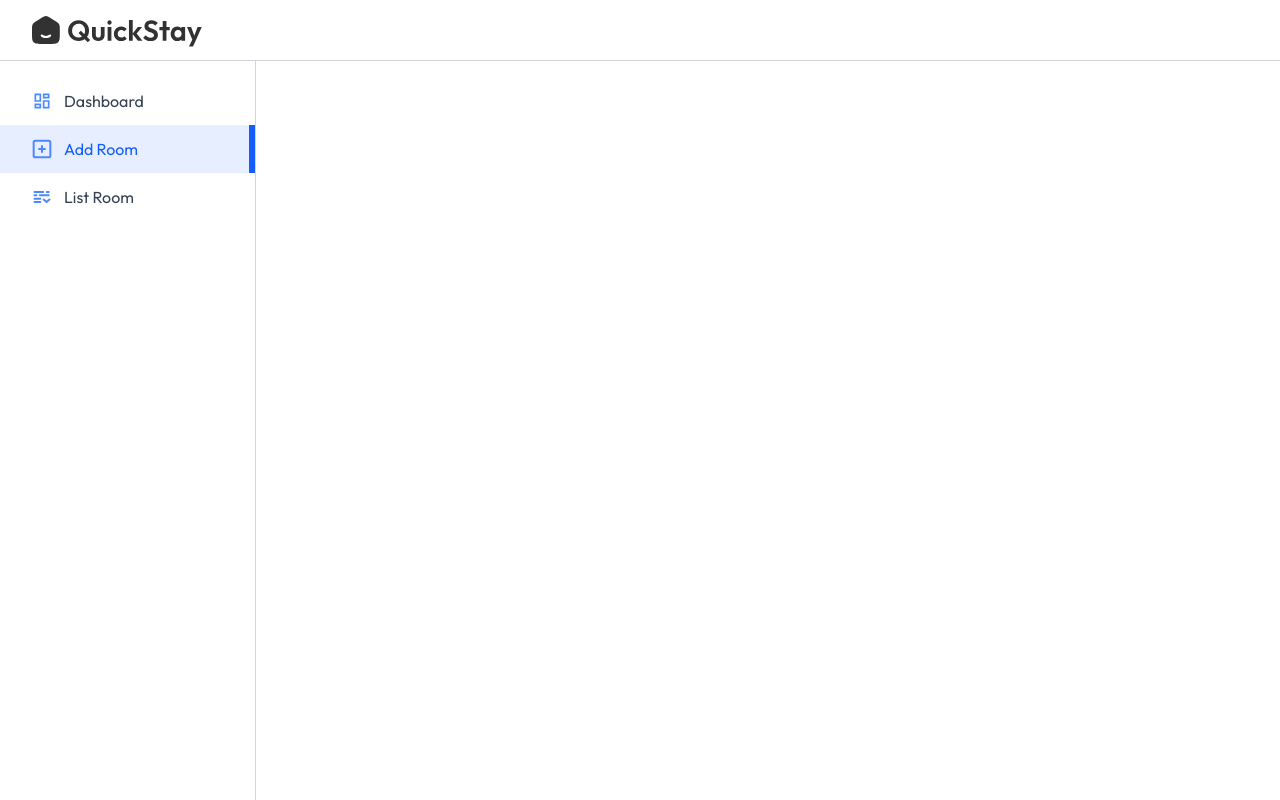
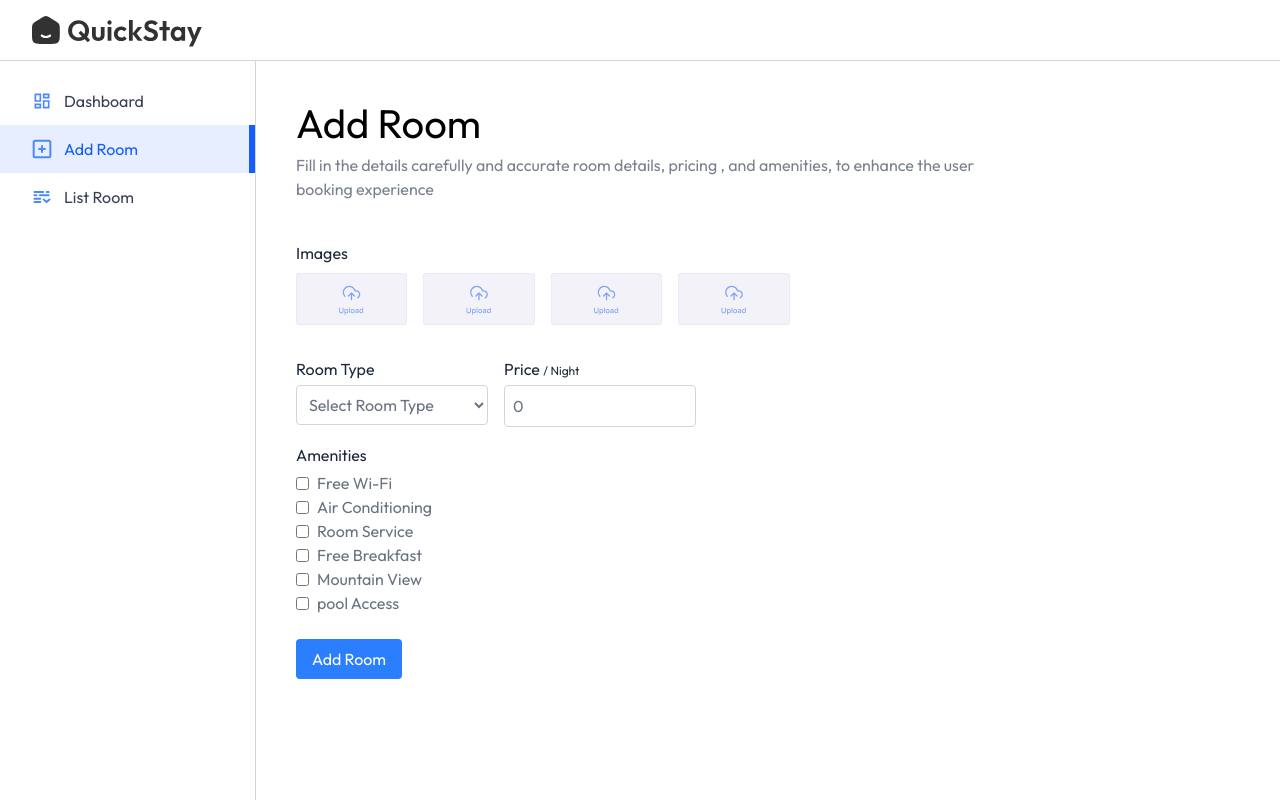
Before and after one commit to Rupeshkashyap2/hotel_booking, a React (Vite) app: page /owner/add-room in a window 1280 px wide. Built offline with nearby package versions, Linux system fonts and the light colour scheme; no server answers; a web font is replaced by a local one.

Commit message:
AddRoom,Dashbord

```diff
--- a/src/pages/hotelOwner/AddRoom.jsx
+++ b/src/pages/hotelOwner/AddRoom.jsx
@@ -1,10 +1,99 @@
-import React from "react";
+import React, { useState } from "react";
+import Title from "../../components/Title";
+import { assets } from "../../assets/assets";
 
 const AddRoom = () => {
+
+    const [image, setImage] = useState({
+        1: null,
+        2: null,
+        3: null,
+        4: null,
+    })
+
+    const [input, setInput] = useState({
+        roomType: "",
+        pricePerNight: 0,
+        amenities: {
+            'Free Wi-Fi': false,
+            'Air Conditioning': false,
+            'Room Service': false,
+            'Free Breakfast': false,
+            'Mountain View': false,
+            'pool Access': false,
+
+        }
+    })
+
     return (
-        <div>
+        <form>
+            <Title align='left' font='outfit' title='Add Room' subTitle='Fill in the
+            details carefully and accurate room details, pricing , and amenities, to
+            enhance the user booking experience'/>
 
-        </div>
+            {/* Upload Image Section */}
+            <p className="text-gray-800 mt-10">Images</p>
+            <div className="grid grid-cols-2 sm:flex gap-4 my-2 flex-wrap">
+                {Object.keys(image).map((key) => (
+                    <label htmlFor={`roomImage${key}`} key={key}>
+                        <img className='max-h-13 cursor-pointer opacity-80'
+                        src={image[key] ? URL.createObjectURL(image[key]) : assets.uploadArea} alt=""/>
+                        <input type="file" accept="image/*" id={`roomImage${key}`} hidden
+                        onChange={e=> setImage({...image, [key]: e.target.files[0]})}/>
+                    </label>
+                ))}
+            </div>
+
+            <div className="w-full flex max-sm:flex-col sm:gap-4 mt-4">
+                <div className="flex-1 max-w-48">
+                    <p className="text-gray-800 mt-4">Room Type</p>
+                    <select value={input.roomType} onChange={e=> setInput({...input, roomType: e.target.value})}
+                    className="border border-gray-300 mt-1 rounded p-2 w-full text-gray-500">
+                        <option value="">Select Room Type</option>
+                        <option value="Single">Single</option>
+                        <option value="Double">Double</option>
+                        <option value="Suite">Suite</option>
+                        <option value="Deluxe">Deluxe</option>
+                    </select>
+                </div>
+
+                <div className="flex-1 max-w-48">
+                    <p className="text-gray-800 mt-4">
+                        Price <span className="text-xs">/ Night</span>
+                    </p>
+                    <input type="number" value={input.pricePerNight} onChange={e=> setInput({...input, pricePerNight: e.target.value})}
+                    className="border border-gray-300 mt-1 rounded p-2 w-full text-gray-500" placeholder="Enter Price"/>
+                </div>
+
+            </div>
+
+            <p className="text-gray-800 mt-4">Amenities</p>
+            <div className="flex flex-col flex-wrap mt-1 text-gray-500 max-w-sm">
+                {Object.keys(input.amenities).map((amenity, index) => (
+                    <div key={index} className="flex items-center gap-2">
+                        <input
+                            type="checkbox"
+                            checked={input.amenities[amenity]}
+                            onChange={(e) =>
+                                setInput({
+                                    ...input,
+                                    amenities: {
+                                        ...input.amenities,
+                                        [amenity]: e.target.checked
+                                    }
+                                })
+                            }
+                        />
+                        <label className="text-gray-500">{amenity}</label>
+                    </div>
+                ))}
+
+            </div>
+
+            <button className="bg-blue-500 text-white px-4 py-2 rounded mt-6 hover:bg-blue-600 transition-colors">
+                Add Room
+            </button>
+        </form>
     )
 }
 
--- a/src/pages/hotelOwner/Dashboard.jsx
+++ b/src/pages/hotelOwner/Dashboard.jsx
@@ -8,26 +8,40 @@
 
     return (
         <div>
-            <Title align='left' font='outline' title="Dashboard" subTitle="Monitor your
-            room listings, track bookings and analyze revenue-all in one place. Stay
-            updated with real-time insights to ensure smooth operations." />
+            <Title
+                align='left'
+                title="Dashboard"
+                subTitle="Monitor your room listings, track bookings and analyze revenue-all in one place. Stay updated with real-time insights to ensure smooth operations."
+            />
 
             <div className="flex gap-8 my-8">
                 {/* -------Total Bookings Card ------- */}
                 <div className="bg-primary/3 border border-primary/10 rounded flex p-4 pr-8">
-                    <img src={assets.totalBookingIcon} alt="" className="max-sm:hidden h-10" />
+                    <img
+                        src={assets.totalBookingIcon}
+                        alt=""
+                        className="max-sm:hidden h-10"
+                    />
                     <div className="flex flex-col sm:ml-4 font-medium">
                         <p className="text-blue-500 text-lg">Total Bookings</p>
-                        <p className="text-neutral-400 text-base">{dashboardData.totalBookings}</p>
+                        <p className="text-neutral-400 text-base">
+                            {dashboardData.totalBookings}
+                        </p>
                     </div>
                 </div>
 
                 {/* -------Total Revenue Card ------- */}
                 <div className="bg-primary/3 border border-primary/10 rounded flex p-4 pr-8">
-                    <img src={assets.totalRevenueIcon} alt="Total Revenue" className="max-sm:hidden h-10" />
+                    <img
+                        src={assets.totalRevenueIcon}
+                        alt="Total Revenue"
+                        className="max-sm:hidden h-10"
+                    />
                     <div className="flex flex-col sm:ml-4 font-medium">
                         <p className="text-blue-500 text-lg">Total Revenue</p>
-                        <p className="text-neutral-400 text-base">${dashboardData.totalRevenue}</p>
+                        <p className="text-neutral-400 text-base">
+                            ${dashboardData.totalRevenue}
+                        </p>
                     </div>
                 </div>
             </div>
@@ -41,34 +55,57 @@
                 <table className="w-full">
                     <thead className="bg-gray-50">
                         <tr className="text-gray-800 font-medium">
-                            <th className="py-3 px-4 text-left-800 font-medium ">User Name</th>
-                            <th className="py-3 px-4 text-left-800 font-medium max-sm:hidden">Room Name</th>
-                            <th className="py-3 px-4 text-left-800 font-medium text-center">Total Amount</th>
-                            <th className="py-3 px-4 text-left-800 font-medium text-center">Payment Status</th>
+                            <th className="py-3 px-4 text-left">
+                                User Name
+                            </th>
+                            <th className="py-3 px-4 text-left max-sm:hidden">
+                                Room Name
+                            </th>
+                            <th className="py-3 px-4 text-center">
+                                Total Amount
+                            </th>
+                            <th className="py-3 px-4 text-center">
+                                Payment Status
+                            </th>
                         </tr>
                     </thead>
 
+                    <tbody className="text-sm">
+                        {dashboardData.bookings.map((item, index) => (
+                            <tr
+                                key={index}
+                                className="border-b border-gray-200"
+                            >
+                                <td className="py-3 px-4 text-gray-700 border-t border-gray-300">
+                                    {item.user.username}
+                                </td>
 
-                    <tbody className='text-sm'>
-                          {dashboardData.bookings.map((item,index) => (
-                            <tr key={index} className="border-b border-gray-200">
-                              <td className="py-3 px-4">{item.userName}</td>
-                              <td className="py-3 px-4 max-sm:hidden">{item.roomName}</td>
-                              <td className="py-3 px-4 text-center">${item.totalAmount.toFixed(2)}</td>
-                              <td className="py-3 px-4 text-center">
-                                <span className={`px-2 py-1 rounded-full text-xs font-medium ${
-                                  item.paymentStatus === "Paid" ? "bg-green-100 text-green-800" : "bg-red-100 text-red-800"
-                                }`}>
-                                  {item.paymentStatus}
-                                </span>
-                              </td>
+                                <td className="py-3 px-4 text-gray-700 border-t border-gray-300 max-sm:hidden">
+                                    {item.room.roomType}
+                                </td>
+
+                                <td className="py-3 px-4 text-gray-700 border-t border-gray-300 text-center">
+                                    ${item.totalPrice}
+                                </td>
+
+                                <td className="py-3 px-4 text-center border-t border-gray-300">
+                                    <button
+                                        className={`py-1 px-3 text-xs rounded-full ${
+                                            item.isPaid
+                                                ? "bg-green-200 text-green-600"
+                                                : "bg-amber-200 text-yellow-600"
+                                        }`}
+                                    >
+                                        {item.isPaid ? "Completed" : "Pending"}
+                                    </button>
+                                </td>
                             </tr>
-                          ))}
+                        ))}
                     </tbody>
                 </table>
             </div>
         </div>
-    )
-}
+    );
+};
 
 export default Dashboard;
```
